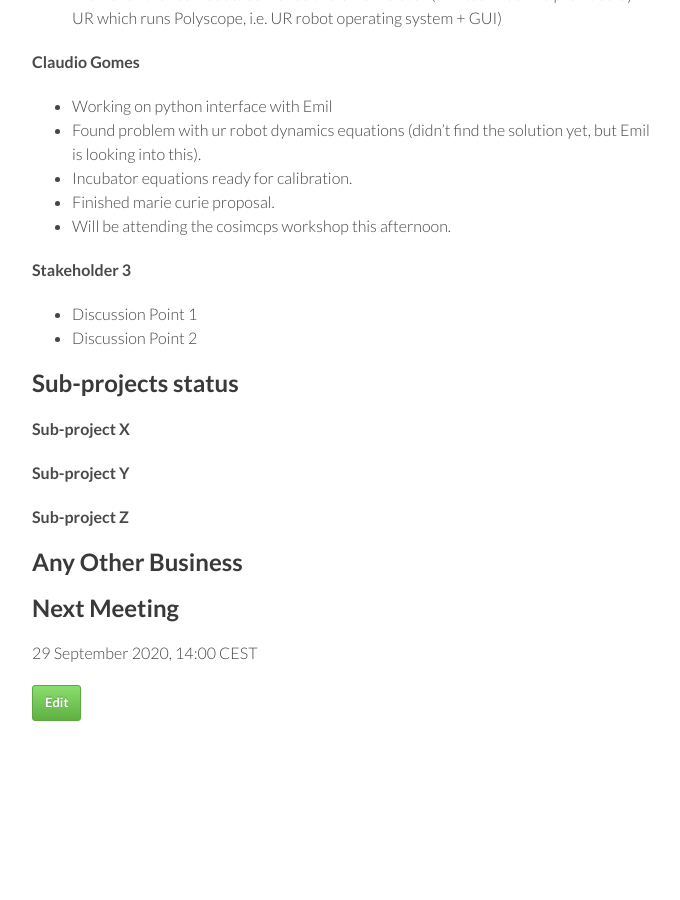
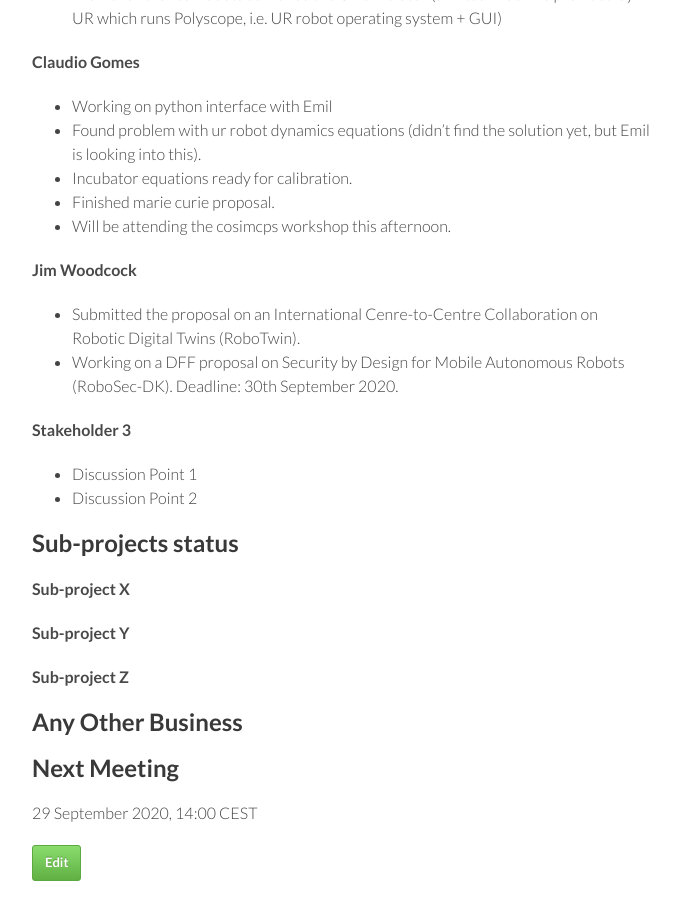
Before and after one commit to digitaltwincentre/digitaltwincentre.github.io, a Jekyll site: the page built from _biweeklies/Biweekly-24.md, in a window 1280 px wide and 900 px high, scrolled down 1027 px. Shown: the whole window, without its empty margins (418-1098 px from the left). Built offline with Jekyll 4.4.1, drawn with Linux system fonts in a browser that asks for light colours; nearby versions of some CDN libraries.

Commit message:
Update Biweekly-24.md

```diff
--- a/_biweeklies/Biweekly-24.md
+++ b/_biweeklies/Biweekly-24.md
@@ -49,6 +49,9 @@ date: 14 September 2020, 1400 CEST
 * Finished marie curie proposal.
 * Will be attending the cosimcps workshop this afternoon.
 
+#### Jim Woodcock
+* Submitted the proposal on an International Cenre-to-Centre Collaboration on Robotic Digital Twins (RoboTwin).
+* Working on a DFF proposal on Security by Design for Mobile Autonomous Robots (RoboSec-DK). Deadline: 30th September 2020.
 
 #### Stakeholder 3
 * Discussion Point 1
```
